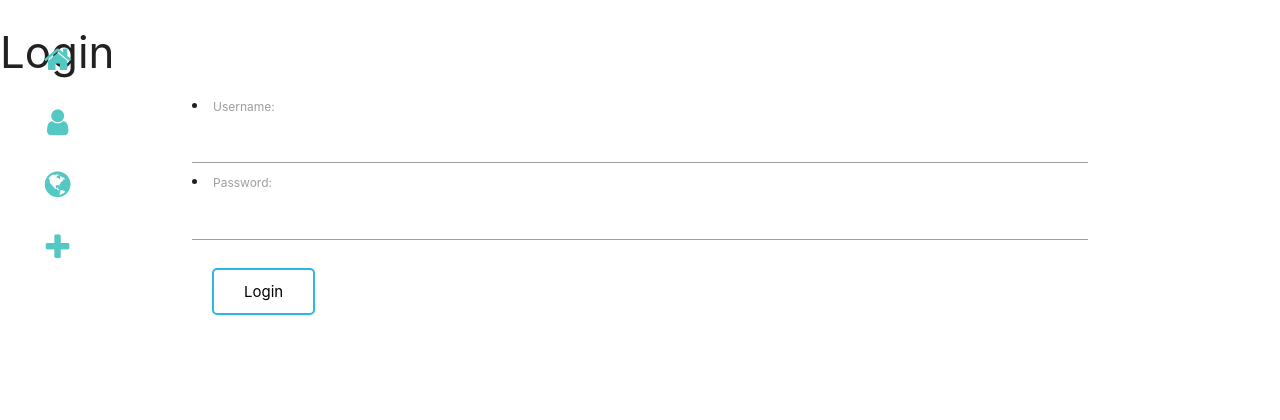
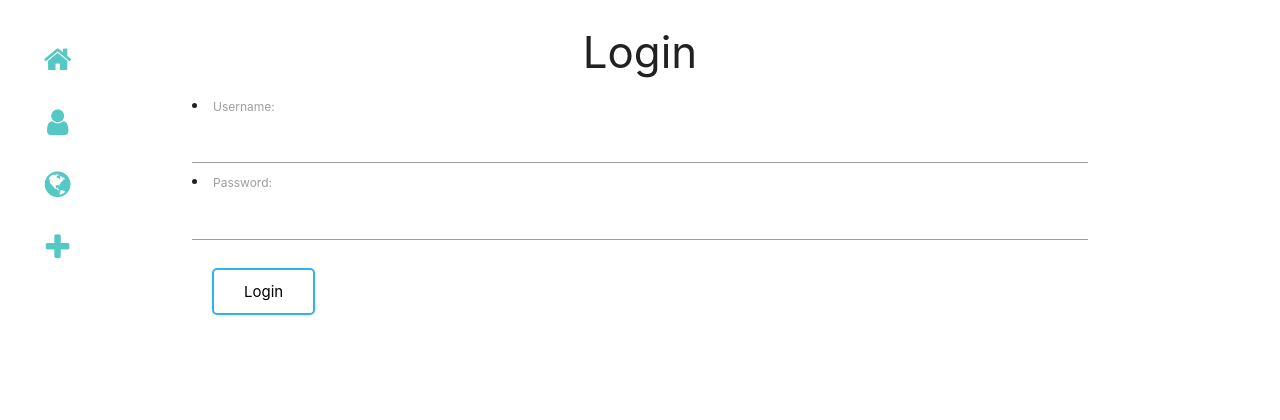
Before and after one commit to JackieNomsa/My-Blog, a Django app: page /accounts/login/ in a window 1280 px wide. Shown: the top 420 px of the page. Run offline with Django 3.2, Linux system fonts and the light colour scheme; some web fonts are replaced.

Commit message:
'working'

```diff
--- a/my_blog/accounts/templates/accounts/login.html
+++ b/my_blog/accounts/templates/accounts/login.html
@@ -1,7 +1,7 @@
 {% extends '../posts/home.html' %} {% load static %} {% block title %}Register
 {% endblock %} {% block body %}
 <div class="log">
-  <h3>Login</h3>
+  <h3 class="login-tag">Login</h3>
 </div>
 <div class="my-container login">
   <form action="/add/" method="POST" enctype="multipart/form-data">
--- a/my_blog/accounts/templates/accounts/register.html
+++ b/my_blog/accounts/templates/accounts/register.html
@@ -1,7 +1,7 @@
 {% extends '../posts/home.html' %} {% load static %} {% block title %}Register
 {% endblock %} {% block body %}
 <div class="reg">
-  <h3>Create New User Account</h3>
+  <h3 class="register-tag">Create New Account</h3>
 </div>
 <div class="my-container register">
   <form action="/add/" method="POST" enctype="multipart/form-data">
--- a/my_blog/posts/static/css/style.css
+++ b/my_blog/posts/static/css/style.css
@@ -310,3 +310,14 @@ button:hover {
 .sign-in:hover {
   background-color: #fff;
 }
+
+/* login page */
+
+.my-container.login {
+  width: 70%;
+}
+
+.login-tag,
+.register-tag {
+  text-align: center;
+}
```
